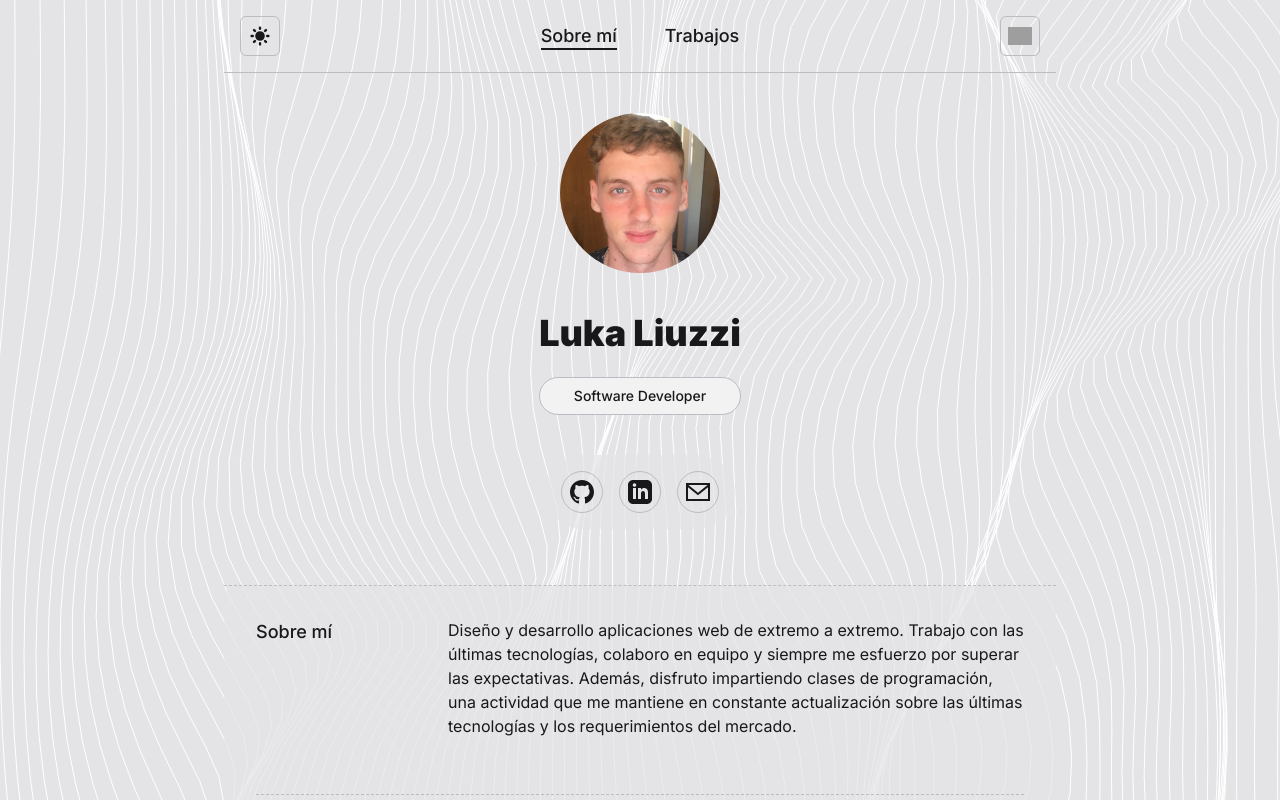
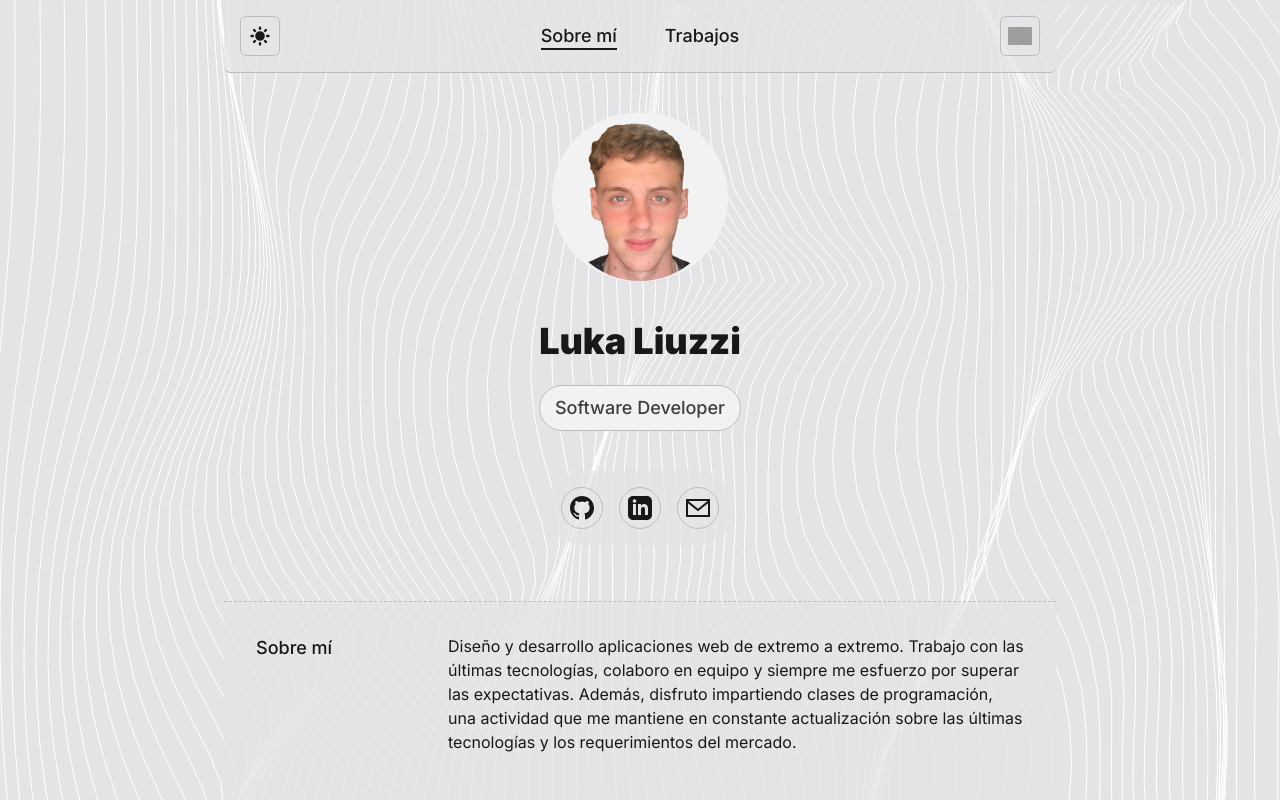
Before and after one commit to LukaLiuzzi/portfolio-2025, a Next.js app: page / in a window 1280 px wide. Shown: the top 800 px of the page. Built offline with nearby package versions, Linux system fonts and the light colour scheme; grey boxes are pictures that could not be loaded.

Commit message:
Fixs and shiny text

```diff
--- a/app/components/Footer.tsx
+++ b/app/components/Footer.tsx
@@ -2,7 +2,12 @@ import React from "react"
 
 const Footer = () => {
   return (
-    <div className="text-center font-bold text-muted-foreground py-4 flex justify-between items-center border-t border-border my-4">
+    <div
+      className="text-center font-bold text-muted-foreground py-4 flex justify-between items-center border-t border-border mt-4 rounded-md p-8"
+      style={{
+        backgroundColor: `rgb(var(--background) / var(--bg-opacity))`,
+      }}
+    >
       © Luka Liuzzi
       <div className="flex justify-center items-center gap-4">
         <a
--- a/app/components/Hero.tsx
+++ b/app/components/Hero.tsx
@@ -1,11 +1,13 @@
 import Image from "next/image"
 import React from "react"
+import ShinyText from "./ShinyText/ShinyText"
 
 const Hero = () => {
   return (
     <section className="flex flex-col justify-center items-center mt-10">
+      <div className="rounded-full px-2 pt-2 bg-primary-foreground">
         <Image
-        src="/profile.jpg"
+          src="/luka.png"
           alt="Profile picture"
           loading="lazy"
           decoding="async"
@@ -13,13 +15,19 @@ const Hero = () => {
           width={160}
           height={160}
         />
+      </div>
 
       <div className="text-center">
         <h1 className="lg:text-4xl text-3xl font-black text-foreground mt-10 mb-6">
           Luka Liuzzi
         </h1>
-        <h2 className="font-medium rounded-3xl border border-border bg-primary-foreground py-2 text-sm">
-          Software Developer
+        <h2 className="font-medium rounded-3xl border border-border bg-primary-foreground py-2 text-md">
+          <ShinyText
+            text="Software Developer"
+            disabled={false}
+            speed={1}
+            className="text-lg"
+          />
         </h2>
       </div>
       <div
--- a/app/components/Navbar.tsx
+++ b/app/components/Navbar.tsx
@@ -45,7 +45,12 @@ const Navbar = () => {
     "w-10 h-10 flex justify-center items-center bg-background border rounded-md hover:shadow-sm transition-shadow border-border"
 
   return (
-    <div className="flex justify-between items-center bg-background text-foreground p-4 relative border-b border-border">
+    <div
+      className="flex justify-between items-center text-foreground p-4 relative border-b border-border rounded-md"
+      style={{
+        backgroundColor: `rgb(var(--background) / var(--bg-opacity))`,
+      }}
+    >
       <button onClick={toggleMenu} className={`md:hidden ${buttonStyles}`}>
         <div className="space-y-1">
           <div className="w-6 h-1 bg-foreground"></div>
@@ -153,7 +158,12 @@ const Navbar = () => {
       </div>
 
       {menuOpen ? (
-        <div className="fixed md:hidden top-0 left-0 w-48 h-full bg-background border-r border-foreground/20 shadow-lg z-50 transition-transform transform translate-x-0">
+        <div
+          className="fixed md:hidden top-0 left-0 w-48 h-full border-r border-foreground/20 shadow-lg z-50 transition-transform transform translate-x-0 backdrop-blur-md"
+          style={{
+            backgroundColor: `rgb(var(--background) / var(--bg-opacity))`,
+          }}
+        >
           <button
             onClick={toggleMenu}
             className="text-foreground text-xl absolute top-4 right-4"
--- /dev/null
+++ b/app/components/ShinyText/ShinyText.jsx
@@ -0,0 +1,22 @@
+const ShinyText = ({ text, disabled = false, speed = 5, className = "" }) => {
+  const animationDuration = `${speed}s`
+
+  return (
+    <div
+      className={`text-muted-foreground bg-clip-text inline-block ${
+        disabled ? "" : "animate-shine"
+      } ${className}`}
+      style={{
+        backgroundImage:
+          "linear-gradient(120deg, rgba(255, 255, 255, 0) 40%, rgba(255, 255, 255, 0.8) 50%, rgba(255, 255, 255, 0) 60%)",
+        backgroundSize: "200% 100%",
+        WebkitBackgroundClip: "text",
+        animationDuration: animationDuration,
+      }}
+    >
+      {text}
+    </div>
+  )
+}
+
+export default ShinyText
--- a/app/globals.css
+++ b/app/globals.css
@@ -95,7 +95,3 @@ body {
   min-width: 100%;
   animation: marquee 15s linear infinite;
 }
-
-.bg-custom-background {
-  background-color: rgb(var(--background) / 0.8);
-}
--- a/app/works/[slug]/page.tsx
+++ b/app/works/[slug]/page.tsx
@@ -23,8 +23,13 @@ const Work = async ({ params }: { params: Promise<{ slug: string }> }) => {
   const nextWork = works.findIndex((work) => work.slug === slug) + 1
 
   return (
-    <>
-      <section className="mt-10">
+    <div
+      className="px-8 rounded-xl"
+      style={{
+        backgroundColor: `rgb(var(--background) / var(--bg-opacity))`,
+      }}
+    >
+      <section className="mt-8 py-8">
         <Link
           href="/works"
           className="group relative flex w-fit cursor-pointer flex-nowrap rounded border border-border py-1.5 pl-7 pr-3 hover:border-foreground/25 hover:bg-primary-foreground duration-300 ease-in-out"
@@ -131,7 +136,7 @@ const Work = async ({ params }: { params: Promise<{ slug: string }> }) => {
         <BackToTop />
       </div>
       <Footer />
-    </>
+    </div>
   )
 }
 
--- a/app/works/page.tsx
+++ b/app/works/page.tsx
@@ -72,8 +72,13 @@ const skills: SkillCategories = {
 
 export default function Works() {
   return (
-    <>
-      <h1 className="text-center sm:text-lg text-sm text-muted-foreground my-8">
+    <div
+      className="px-8 rounded-xl"
+      style={{
+        backgroundColor: `rgb(var(--background) / var(--bg-opacity))`,
+      }}
+    >
+      <h1 className="text-center sm:text-lg text-sm text-muted-foreground my-8 pt-8">
         Algunos proyectos en los que trabaje
       </h1>
       <section className="grid grid-cols-1 gap-8 sm:grid-cols-2">
@@ -130,6 +135,6 @@ export default function Works() {
         <BackToTop />
       </div>
       <Footer />
-    </>
+    </div>
   )
 }
--- a/tailwind.config.ts
+++ b/tailwind.config.ts
@@ -9,6 +9,15 @@ export default {
   darkMode: "class",
   theme: {
     extend: {
+      keyframes: {
+        shine: {
+          "0%": { "background-position": "100%" },
+          "100%": { "background-position": "-100%" },
+        },
+      },
+      animation: {
+        shine: "shine 5s linear infinite",
+      },
       colors: {
         background: "var(--background)",
         foreground: "var(--foreground)",
```
Also changed, not shown: public/luka.png (added). Lines whose indentation alone changed are shown as unchanged.
